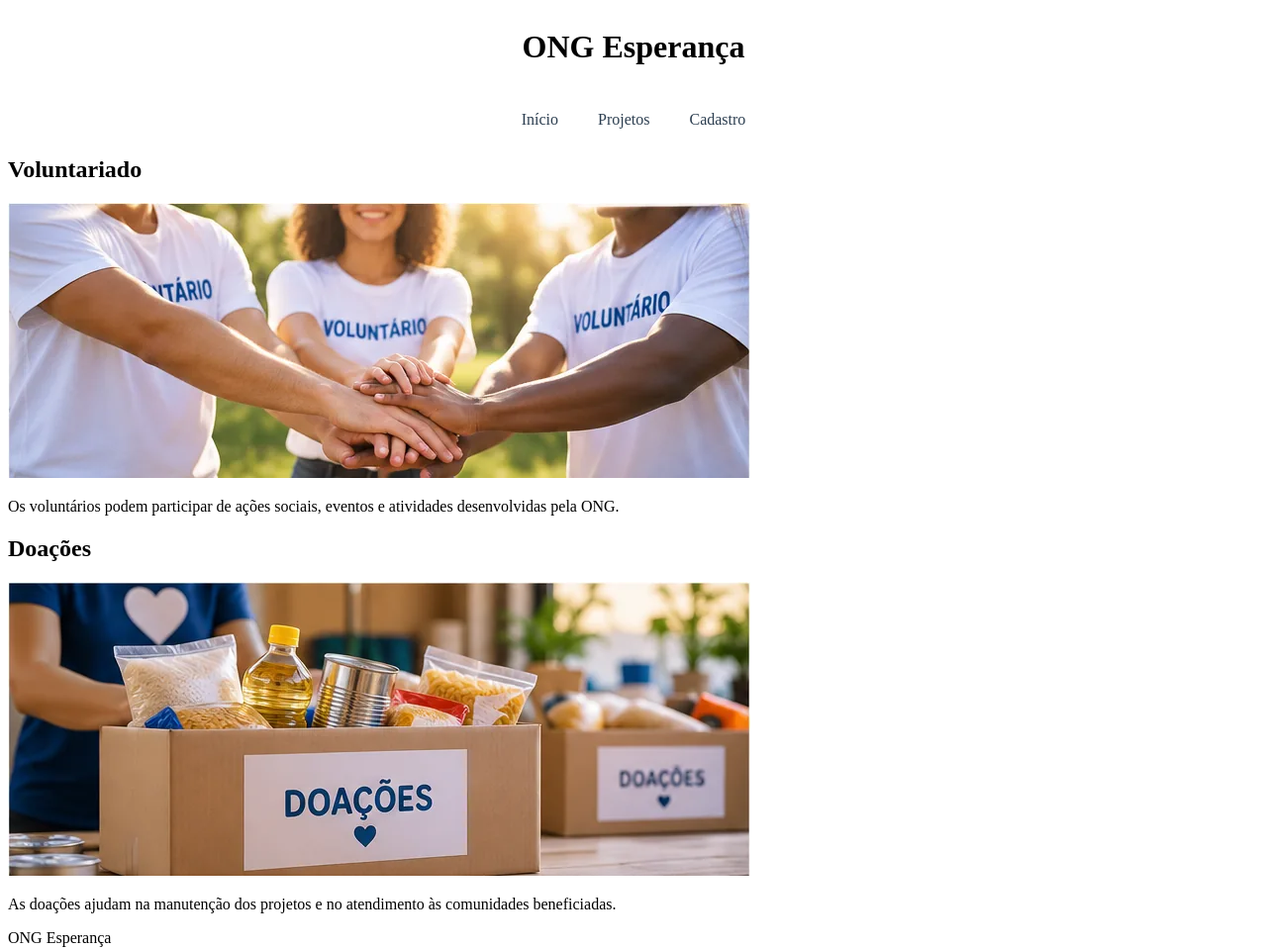
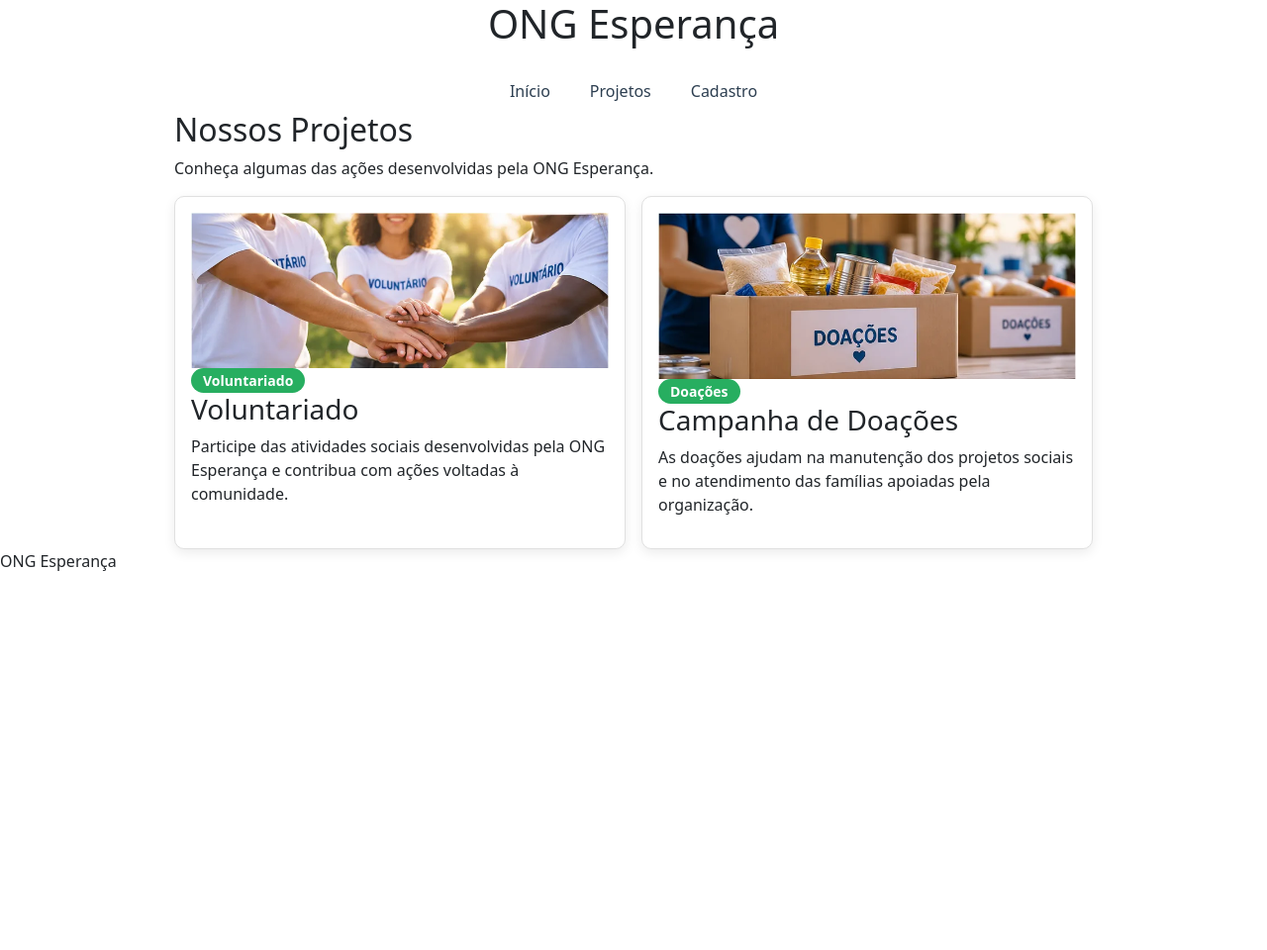
Before and after one commit to LuckyRF-Tech/projeto-ong, a website built with Vite: page html/projetos.html in a window 1280 px wide. Shown: the whole page at 99% size. After the commit the page ends 800 px from the top, so only its background shows below. Built offline with nearby package versions, Linux system fonts and the light colour scheme.

Commit message:
fix: prepara projeto para deploy com Vite

```diff
--- a/css/styles.css
+++ b/css/styles.css
@@ -347,3 +347,9 @@ input:invalid:not(:placeholder-shown) {
     color: #e74c3c;
     font-weight: 600;
 }
+
+img {
+    max-width: 100%;
+    height: auto;
+    display: block;
+}
--- a/html/index.html
+++ b/html/index.html
@@ -2,39 +2,62 @@
 <html lang="pt-BR">
 
 <head>
+    <meta charset="UTF-8">
+
+    <meta
+        name="viewport"
+        content="width=device-width, initial-scale=1.0"
+    >
+
+    <title>ONG Esperança</title>
+
     <link
         href="https://cdn.jsdelivr.net/npm/bootstrap@5.3.0/dist/css/bootstrap.min.css"
         rel="stylesheet"
     >
-    <link rel="stylesheet" href="../css/styles.css">
-    <meta charset="UTF-8">
-    <meta name="viewport" content="width=device-width, initial-scale=1.0">
-    <title>ONG Esperança</title>
+
+    <link
+        rel="stylesheet"
+        href="../css/styles.css"
+    >
 </head>
 
 <body>
 
     <header>
+
         <h1>ONG Esperança</h1>
 
-        <nav class="navegacao" aria-label="Navegação principal">
+        <nav
+            class="navegacao"
+            aria-label="Navegação principal"
+        >
 
             <ul class="menu-lista">
 
                 <li>
-            <a href="#inicio" data-rota="inicio">
+                    <a
+                        href="#inicio"
+                        data-rota="inicio"
+                    >
                         Início
                     </a>
                 </li>
 
                 <li>
-            <a href="#projetos" data-rota="projetos">
+                    <a
+                        href="#projetos"
+                        data-rota="projetos"
+                    >
                         Projetos
                     </a>
                 </li>
 
                 <li>
-            <a href="#cadastro" data-rota="cadastro">
+                    <a
+                        href="#cadastro"
+                        data-rota="cadastro"
+                    >
                         Cadastro
                     </a>
                 </li>
@@ -42,46 +65,38 @@
             </ul>
 
         </nav>
+
     </header>
+
 
     <main id="app">
 
-        <section>
-            <h2>Sobre a ONG</h2>
-
-            <picture>
-                <source srcset="../imagens/logo-ong.webp" type="image/webp">
-                <img src="../imagens/logo-ong.png" alt="Logotipo da ONG Esperança">
-
-            </picture>
-
-            <p>
-                A ONG Esperança desenvolve projetos sociais voltados
-                à educação, inclusão e apoio à comunidade.
-            </p>
-        </section>
-
-        <section>
-            <h2>Contato</h2>
-            <p>E-mail: contato@ongesperanca.org</p>
-            <p>Telefone: (11) 99999-9999</p>
-        </section>
+        <!--
+            O conteúdo das páginas será
+            inserido aqui pelo JavaScript.
+        -->
 
     </main>
 
+
     <footer>
-        <p>ONG Esperança</p>
+
+        <p>
+            ONG Esperança
+        </p>
+
     </footer>
 
-    <!-- Scripts carregados a partir da estrutura modular -->
 
     <script
-    src="https://cdn.jsdelivr.net/npm/bootstrap@5.3.0/dist/js/bootstrap.bundle.min.js">
-</script>
+        src="https://cdn.jsdelivr.net/npm/bootstrap@5.3.0/dist/js/bootstrap.bundle.min.js"
+    ></script>
 
     <script
         type="module"
-    src="../js/script.js">
-</script>
+        src="../js/script.js"
+    ></script>
+
 </body>
+
 </html>
--- a/html/projetos.html
+++ b/html/projetos.html
@@ -2,88 +2,171 @@
 <html lang="pt-BR">
 
 <head>
-    <link rel="stylesheet" href="../css/styles.css">
     <meta charset="UTF-8">
-    <meta name="viewport" content="width=device-width, initial-scale=1.0">
+
+    <meta
+        name="viewport"
+        content="width=device-width, initial-scale=1.0"
+    >
+
     <title>Projetos - ONG Esperança</title>
+
+    <link
+        href="https://cdn.jsdelivr.net/npm/bootstrap@5.3.0/dist/css/bootstrap.min.css"
+        rel="stylesheet"
+    >
+
+    <link
+        rel="stylesheet"
+        href="../css/styles.css"
+    >
 </head>
 
 <body>
 
     <header>
+
         <h1>ONG Esperança</h1>
 
-        <nav class="navegacao" aria-label="Navegação principal">
-
-    <input type="checkbox" id="menu-toggle" class="menu-checkbox">
-
-    <label for="menu-toggle" class="menu-hamburger">
-        ☰ Menu
-    </label>
+        <nav
+            class="navegacao"
+            aria-label="Navegação principal"
+        >
 
             <ul class="menu-lista">
+
                 <li>
-            <a href="index.html">Início</a>
-        </li>
-
-        <li class="menu-dropdown">
-            <a href="projetos.html">Projetos</a>
-
-            <ul class="submenu">
-                <li>
-                    <a href="projetos.html#voluntariado">Voluntariado</a>
-                </li>
-                <li>
-                    <a href="projetos.html#doacoes">Doações</a>
-                </li>
-            </ul>
+                    <a href="index.html">
+                        Início
+                    </a>
                 </li>
 
                 <li>
-            <a href="cadastro.html">Cadastro</a>
+                    <a href="projetos.html">
+                        Projetos
+                    </a>
                 </li>
+
+                <li>
+                    <a href="cadastro.html">
+                        Cadastro
+                    </a>
+                </li>
+
             </ul>
 
         </nav>
+
     </header>
 
-    <main>
 
-        <section id="voluntariado">
-            <h2>Voluntariado</h2>
+    <main class="container">
 
-            <picture>
-                <source srcset="../imagens/voluntariado.webp" type="image/webp">
-                <img src="../imagens/voluntariadog.png"
-                     alt="Voluntários participando de uma ação social">
+        <section>
+
+            <h2>Nossos Projetos</h2>
+
+            <p>
+                Conheça algumas das ações desenvolvidas
+                pela ONG Esperança.
+            </p>
+
+
+            <div class="projetos-container">
+
+                <article
+                    class="projeto-card"
+                    id="voluntariado"
+                >
+
+                    <picture class="projeto-imagem">
+
+                        <source
+                            srcset="../imagens/voluntariado.webp"
+                            type="image/webp"
+                        >
+
+                        <img
+                            src="../imagens/voluntariado.jpg"
+                            alt="Projeto de voluntariado da ONG Esperança"
+                            loading="lazy"
+                        >
+
                     </picture>
 
+                    <span class="badge badge-ativo">
+                        Voluntariado
+                    </span>
+
+                    <h3>
+                        Voluntariado
+                    </h3>
+
                     <p>
-                Os voluntários podem participar de ações sociais,
-                eventos e atividades desenvolvidas pela ONG.
+                        Participe das atividades sociais
+                        desenvolvidas pela ONG Esperança
+                        e contribua com ações voltadas
+                        à comunidade.
                     </p>
-        </section>
 
-        <section id="doacoes">
-            <h2>Doações</h2>
+                </article>
 
-            <picture>
-                <source srcset="../imagens/doacoes.webp" type="image/webp">
-                <img src="assets/images/doacoes.jpg"
-                     alt="Doações destinadas aos projetos sociais da ONG">
+
+                <article
+                    class="projeto-card"
+                    id="doacoes"
+                >
+
+                    <picture class="projeto-imagem">
+
+                        <source
+                            srcset="../imagens/doacoes.webp"
+                            type="image/webp"
+                        >
+
+                        <img
+                            src="../imagens/doacoes.jpg"
+                            alt="Campanha de doações da ONG Esperança"
+                            loading="lazy"
+                        >
+
                     </picture>
 
+                    <span class="badge badge-ativo">
+                        Doações
+                    </span>
+
+                    <h3>
+                        Campanha de Doações
+                    </h3>
+
                     <p>
-                As doações ajudam na manutenção dos projetos e
-                no atendimento às comunidades beneficiadas.
+                        As doações ajudam na manutenção
+                        dos projetos sociais e no atendimento
+                        das famílias apoiadas pela organização.
                     </p>
+
+                </article>
+
+            </div>
+
         </section>
 
     </main>
 
+
     <footer>
-        <p>ONG Esperança</p>
+
+        <p>
+            ONG Esperança
+        </p>
+
     </footer>
+
+
+    <script
+        src="https://cdn.jsdelivr.net/npm/bootstrap@5.3.0/dist/js/bootstrap.bundle.min.js"
+    ></script>
 
 </body>
 
```
Also changed, not shown: package.json (added, +19 -0 lines), 2 other files. Lines whose indentation alone changed are shown as unchanged.
